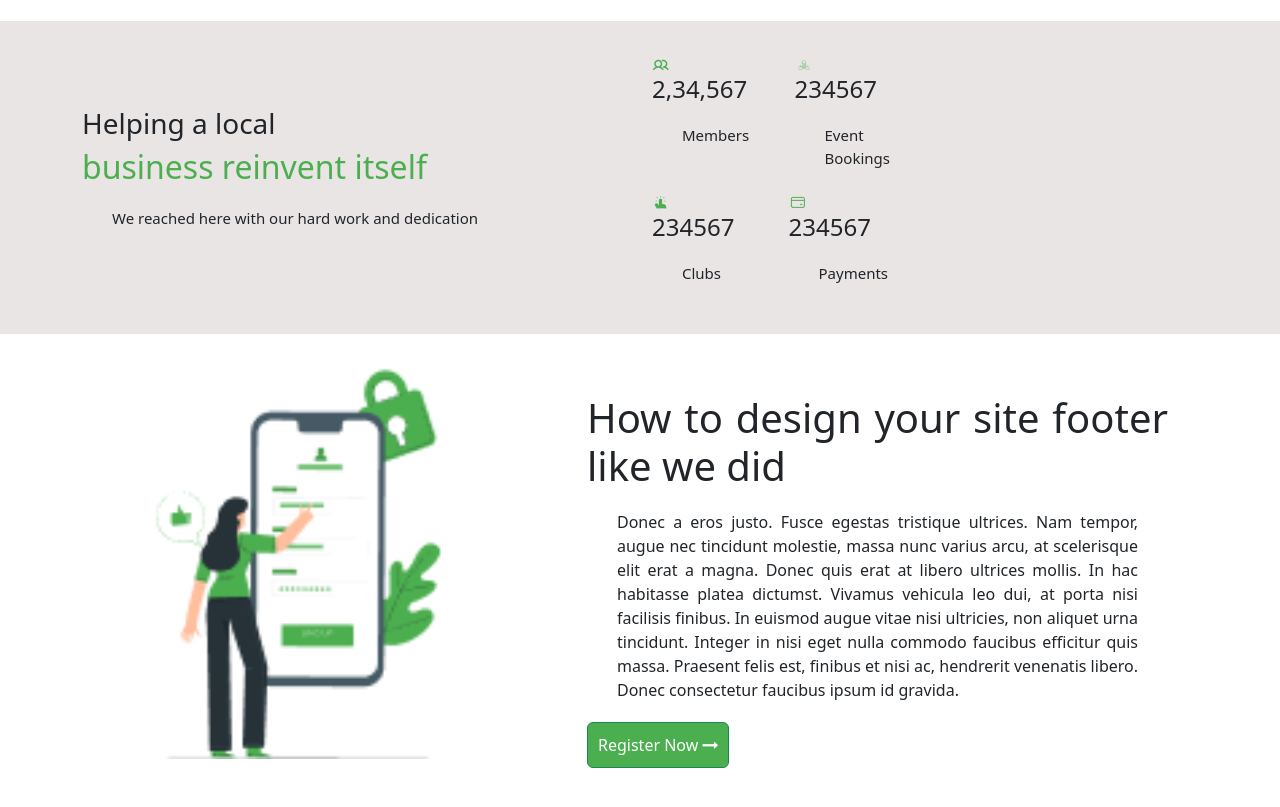
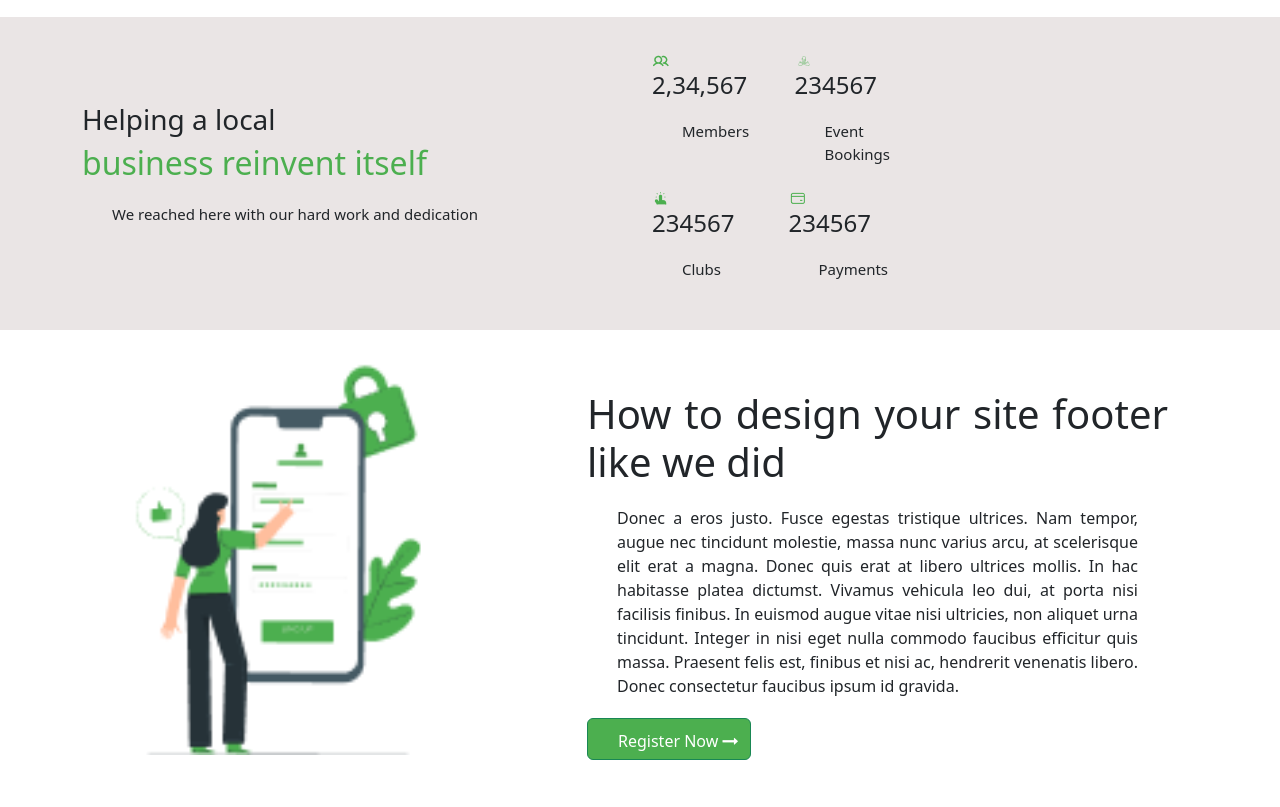
Before and after one commit to Anupam-2004/ProjectFigma, a plain HTML site: page index_2.html in a window 1280 px wide. Shown: the part 1973-2780 px from the top of the page. Drawn offline with nearby package versions, Linux system fonts and the light colour scheme.

Commit message:
float fix

```diff
--- a/index_2.html
+++ b/index_2.html
@@ -18,58 +18,6 @@
   </head>
 
   <body>
-    <!-- <header class="container-fluid">
-      <nav class="navbar navbar-expand-lg bg-body-tertiary">
-        <div class="">
-          <div class="row">
-            <div class="col-3">
-              <a class="navbar-brand" href="#">
-                <img src="Logo.png" alt="Nexcent Logo" />
-              </a>
-
-              <button
-                class="navbar-toggler"
-                type="button"
-                data-bs-toggle="collapse"
-                data-bs-target="#navbarNavDropdown"
-                aria-controls="navbarNavDropdown"
-                aria-expanded="false"
-                aria-label="Toggle navigation"
-              >
-                <span class="navbar-toggler-icon"></span>
-              </button>
-            </div>
-            <div class="col-8">
-              <div class="collapse navbar-collapse" id="navbarNavDropdown">
-                <ul class="navbar-nav me-auto mb-2 mb-lg-0">
-                  <li class="nav-item">
-                    <a class="nav-link active" href="#">Home</a>
-                  </li>
-                  <li class="nav-item">
-                    <a class="nav-link" href="#">Features</a>
-                  </li>
-                  <li class="nav-item">
-                    <a class="nav-link" href="#">Community</a>
-                  </li>
-                  <li class="nav-item">
-                    <a class="nav-link" href="#">Blog</a>
-                  </li>
-                  <li class="nav-item">
-                    <a class="nav-link" href="#">Pricing</a>
-                  </li>
-                </ul>
-              </div>
-            </div>
-            <div class="col-1">
-              <button type="button" class="btn btn-success">
-                Register Now
-                <img src="Right.png" alt="" />
-              </button>
-            </div>
-          </div>
-        </div>
-      </nav>
-    </header> -->
 
     <header class="container-fluid" style="margin:0px auto;">
       <div class="row navbar navbar-expand-lg ">
@@ -263,25 +211,33 @@
           <div class="col-md-6 col-12">
             <div class="row">
               <div class="col-md-3 col-12">
+                <div class="member">
                 <img src="Icon (3).png" alt="" />
                 <h4>2,34,567</h4>
                 <p>Members</p>
+                </div>
               </div>
               <div class="col-md-3 col-12">
+                <div class="event">
                 <img src="Icon (4).png" alt="" />
                 <h4>234567</h4>
                 <p>Event Bookings</p>
+                </div>
               </div>
               <div class="row">
                 <div class="col-md-3 col-12">
+                  <div class="club">
                   <img src="Icon (5).png" alt="" />
                   <h4>234567</h4>
                   <p>Clubs</p>
+                  </div>
                 </div>
                 <div class="col-md-3 col-12">
+                  <div class="payment">
                   <img src="Icon (6).png" alt="" />
                   <h4>234567</h4>
                   <p>Payments</p>
+                  </div>
                 </div>
               </div>
             </div>
--- a/style.css
+++ b/style.css
@@ -278,13 +278,7 @@ input{
   top: 0px;
   width: 100%;
   background: oklch(90.983% 0.00433 15.923 / 0.37);
-  /* height: 90px; */
-  /* padding: 35px 50px !important; */
-  /* padding: 0 !important; */
   box-shadow: rgba(0, 0, 0, 0.16) 0px 1px 4px;
-  /* display: flex; */
-  /* justify-content: space-between; */
-  /* align-items: center; */
   z-index: 999;
   color: #014a3f;
 }
--- a/style_2.css
+++ b/style_2.css
@@ -1,28 +1,30 @@
 body {
   background-color: white;
-  margin: 0px auto;
+  /* margin: 0px auto; */
+  align-items: center;
 }
 .navbar{
   padding: 15px 20px;
   background-color: white;
 }
 
+
 .hero_section {
-  /* height: 450px; */
+
   background-color: #f5f7fa;
 
 }
 .image img {
   float: right;
   width: 550px;
-  /* margin-right: 10px; */
+
   padding-top: 50px;
 
 }
 .heading {
   text-align: justify;
   padding: 20x;
-  margin-top: 70px;
+  padding-top: 70px;
 }
 .heading h2{
   color:#4CAF4F;
@@ -41,8 +43,7 @@ body {
   text-align: center;
 }
 .text h3 {
-  /* padding:170px ;
-    text-align: center; */
+
 }
 .text p {
   text-align: center;
@@ -91,7 +92,7 @@ body {
   padding-left: 80px;
 }
 .paragraph {
-  float: right;
+  /* float: right; */
   text-align: justify;
   padding: 35px 80px;
 }
@@ -104,7 +105,8 @@ p {
 width: 400px;
 }
 .btn{
-  padding: 10px;
+  padding-top: 10px;
+  padding-left: 30px;
 }
 .score {
   /* height: 350px; */
@@ -130,8 +132,8 @@ color: #4CAF4F;
 }
 .lockarea img {
 width: 400px;
-  float: left;
-  margin-left: 20px;
+  /* float: left; */
+  /* margin-left: 20px; */
 }
 .lockarea h1 {
 }
@@ -141,10 +143,12 @@ width: 400px;
 .customers {
 
   text-align: justify;
-  padding: 100px;
+  padding: 80px;
 }
 .customers img {
   width: 280px;
+  text-align: center;
+  padding-right: 50px;
 
 }
 .customers h4 {
```
